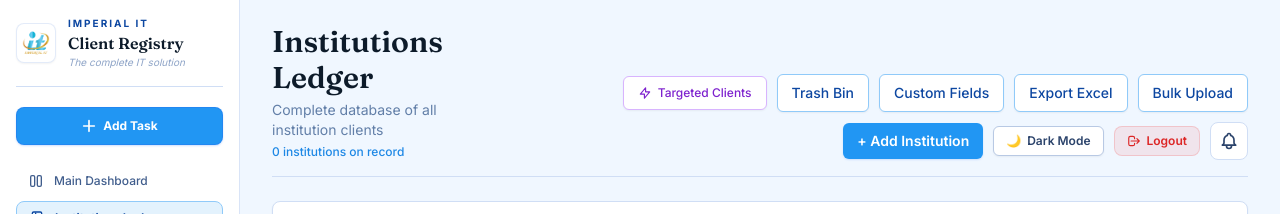
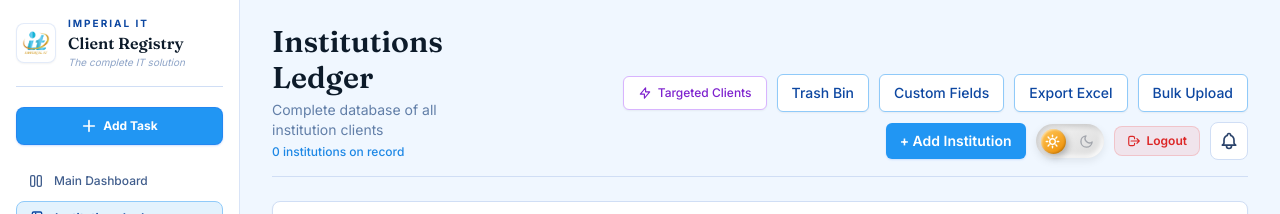
Before and after one commit to hisam84/client-registry, a Next.js app: page / in a window 1280 px wide. Shown: the top 214 px of the page. Built offline with nearby package versions, Linux system fonts and the light colour scheme; no server answers; the database is empty.

Commit message:
feat(ui): implement premium neumorphic dark mode toggle switch

```diff
--- a/src/app/globals.css
+++ b/src/app/globals.css
@@ -77,3 +77,104 @@ html.dark ::-webkit-scrollbar-thumb {
     transition-duration: 0.001ms !important;
   }
 }
+
+/* ========================================================================= */
+/* PREMIUM NEUMORPHIC THEME TOGGLE SWITCH                                    */
+/* ========================================================================= */
+.premium-toggle-btn {
+  position: relative;
+  width: 68px;
+  height: 34px;
+  border-radius: 9999px;
+  background: linear-gradient(145deg, #f8f8f8, #d9d9d9);
+  cursor: pointer;
+  display: inline-flex;
+  align-items: center;
+  justify-content: space-between;
+  padding: 0 8px;
+  box-shadow:
+    inset 2.5px 2.5px 5px rgba(0, 0, 0, 0.16),
+    inset -2.5px -2.5px 5px rgba(255, 255, 255, 0.9),
+    0 3px 8px rgba(0, 0, 0, 0.08);
+  user-select: none;
+  transition: background 0.4s ease, box-shadow 0.4s ease;
+  border: none;
+  outline: none;
+  flex-shrink: 0;
+}
+
+.premium-toggle-btn.is-dark {
+  background: linear-gradient(145deg, #2b2b36, #202028);
+  box-shadow:
+    inset 2.5px 2.5px 5px rgba(0, 0, 0, 0.5),
+    inset -2.5px -2.5px 5px rgba(255, 255, 255, 0.05),
+    0 3px 8px rgba(0, 0, 0, 0.3);
+}
+
+.premium-toggle-blob {
+  position: absolute;
+  top: 4.5px;
+  left: 5px;
+  width: 25px;
+  height: 25px;
+  border-radius: 50%;
+  background: linear-gradient(145deg, #ffc85a, #ed8b00);
+  box-shadow:
+    2px 3px 6px rgba(0, 0, 0, 0.25),
+    inset -1px -1px 2px rgba(0, 0, 0, 0.2),
+    inset 1px 1px 2px rgba(255, 255, 255, 0.5);
+  transition: transform 0.45s cubic-bezier(0.68, -0.3, 0.27, 1.3), background 0.45s ease, box-shadow 0.45s ease;
+  z-index: 2;
+}
+
+.premium-toggle-btn.is-dark .premium-toggle-blob {
+  transform: translateX(33px);
+  background: linear-gradient(145deg, #4d5366, #2b2f3e);
+  box-shadow:
+    2px 3px 6px rgba(0, 0, 0, 0.35),
+    inset -1px -1px 2px rgba(0, 0, 0, 0.3),
+    inset 1px 1px 2px rgba(255, 255, 255, 0.2);
+}
+
+.premium-toggle-icon {
+  width: 18px;
+  height: 18px;
+  display: flex;
+  justify-content: center;
+  align-items: center;
+  z-index: 3;
+  pointer-events: none;
+}
+
+.premium-toggle-icon svg {
+  width: 15px;
+  height: 15px;
+  transition: stroke 0.35s ease, opacity 0.35s ease, transform 0.35s ease;
+}
+
+.premium-toggle-icon.sun svg {
+  stroke: #ffffff;
+  fill: none;
+  stroke-width: 2.2;
+  stroke-linecap: round;
+  stroke-linejoin: round;
+}
+
+.premium-toggle-icon.moon svg {
+  stroke: #777d88;
+  fill: none;
+  stroke-width: 2.2;
+  stroke-linecap: round;
+  stroke-linejoin: round;
+  opacity: 0.6;
+}
+
+.premium-toggle-btn.is-dark .premium-toggle-icon.sun svg {
+  stroke: #777d88;
+  opacity: 0.6;
+}
+
+.premium-toggle-btn.is-dark .premium-toggle-icon.moon svg {
+  stroke: #ffffff;
+  opacity: 1;
+}
--- a/src/components/ThemeToggle.tsx
+++ b/src/components/ThemeToggle.tsx
@@ -30,26 +30,69 @@ export function ThemeToggle({ className = "" }: { className?: string }) {
     }
   };
 
-  if (!mounted) return null;
+  if (!mounted) {
+    return (
+      <div
+        className={`premium-toggle-btn opacity-60 pointer-events-none ${className}`}
+        aria-hidden="true"
+      >
+        <div className="premium-toggle-blob" />
+        <span className="premium-toggle-icon sun">
+          <svg viewBox="0 0 24 24">
+            <circle cx="12" cy="12" r="4.5" />
+            <line x1="12" y1="2" x2="12" y2="4.5" />
+            <line x1="12" y1="19.5" x2="12" y2="22" />
+            <line x1="2" y1="12" x2="4.5" y2="12" />
+            <line x1="19.5" y1="12" x2="22" y2="12" />
+            <line x1="4.93" y1="4.93" x2="6.7" y2="6.7" />
+            <line x1="17.3" y1="17.3" x2="19.07" y2="19.07" />
+            <line x1="4.93" y1="19.07" x2="6.7" y2="17.3" />
+            <line x1="17.3" y1="6.7" x2="19.07" y2="4.93" />
+          </svg>
+        </span>
+        <span className="premium-toggle-icon moon">
+          <svg viewBox="0 0 24 24">
+            <path d="M21 12.79A9 9 0 1 1 11.21 3 7 7 0 0 0 21 12.79z" />
+          </svg>
+        </span>
+      </div>
+    );
+  }
 
   return (
     <button
       type="button"
+      role="switch"
+      aria-checked={isDark}
       onClick={toggleTheme}
-      className={`inline-flex items-center gap-1.5 rounded-md px-3 py-1.5 text-xs font-semibold transition-all border border-slate-300 dark:border-slate-700 bg-white dark:bg-slate-800 text-slate-700 dark:text-slate-200 hover:bg-slate-100 dark:hover:bg-slate-700 shadow-sm ${className}`}
+      className={`premium-toggle-btn ${isDark ? "is-dark" : ""} ${className}`}
       title={isDark ? "Switch to Light Mode" : "Switch to Dark Mode"}
+      aria-label={isDark ? "Switch to Light Mode" : "Switch to Dark Mode"}
     >
-      {isDark ? (
-        <>
-          <span>☀️</span>
-          <span>Light Mode</span>
-        </>
-      ) : (
-        <>
-          <span>🌙</span>
-          <span>Dark Mode</span>
-        </>
-      )}
+      {/* Sliding Thumb (Blob) */}
+      <div className="premium-toggle-blob" />
+
+      {/* Sun Icon */}
+      <span className="premium-toggle-icon sun">
+        <svg viewBox="0 0 24 24">
+          <circle cx="12" cy="12" r="4.5" />
+          <line x1="12" y1="2" x2="12" y2="4.5" />
+          <line x1="12" y1="19.5" x2="12" y2="22" />
+          <line x1="2" y1="12" x2="4.5" y2="12" />
+          <line x1="19.5" y1="12" x2="22" y2="12" />
+          <line x1="4.93" y1="4.93" x2="6.7" y2="6.7" />
+          <line x1="17.3" y1="17.3" x2="19.07" y2="19.07" />
+          <line x1="4.93" y1="19.07" x2="6.7" y2="17.3" />
+          <line x1="17.3" y1="6.7" x2="19.07" y2="4.93" />
+        </svg>
+      </span>
+
+      {/* Moon Icon */}
+      <span className="premium-toggle-icon moon">
+        <svg viewBox="0 0 24 24">
+          <path d="M21 12.79A9 9 0 1 1 11.21 3 7 7 0 0 0 21 12.79z" />
+        </svg>
+      </span>
     </button>
   );
 }
```
